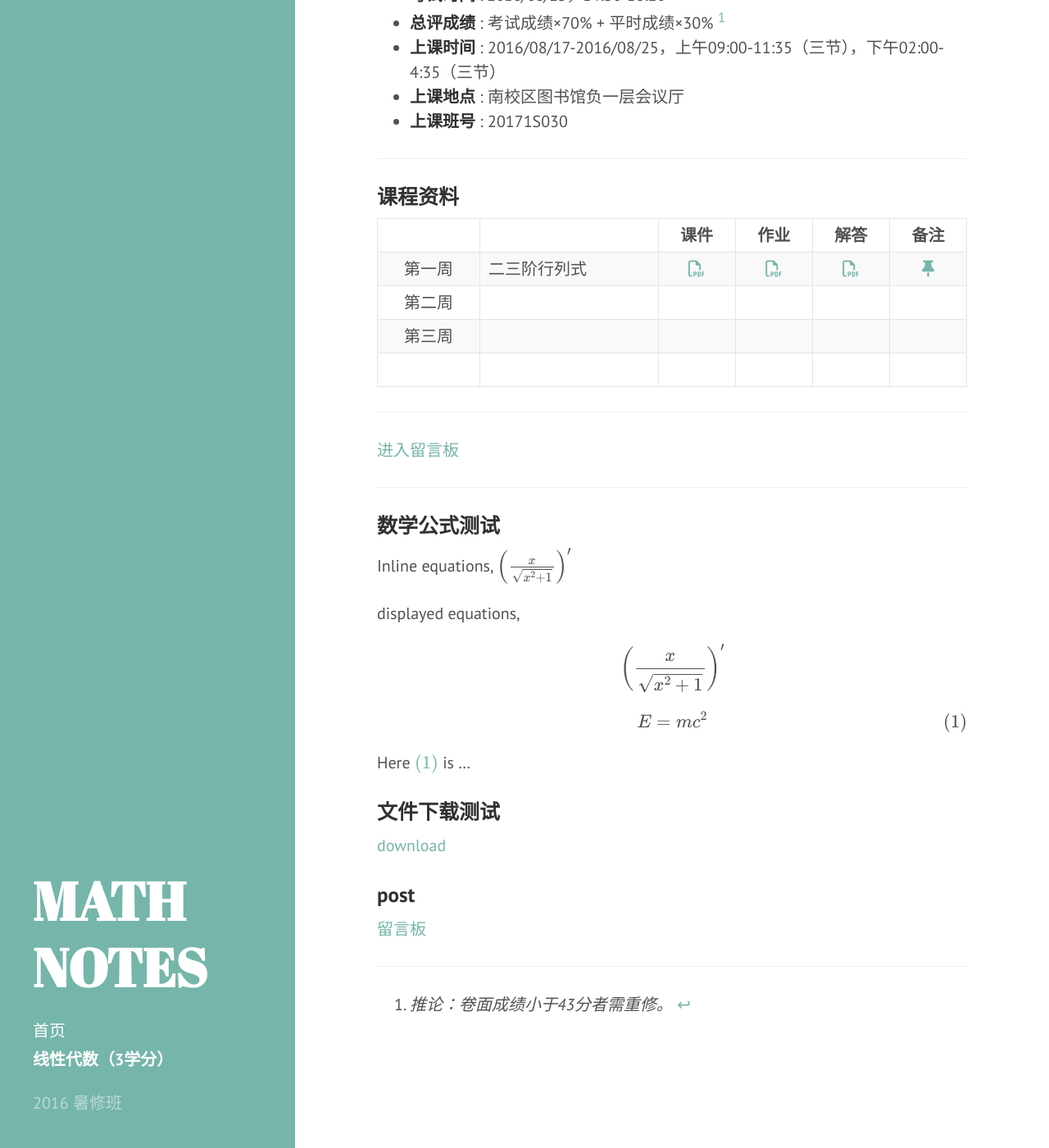
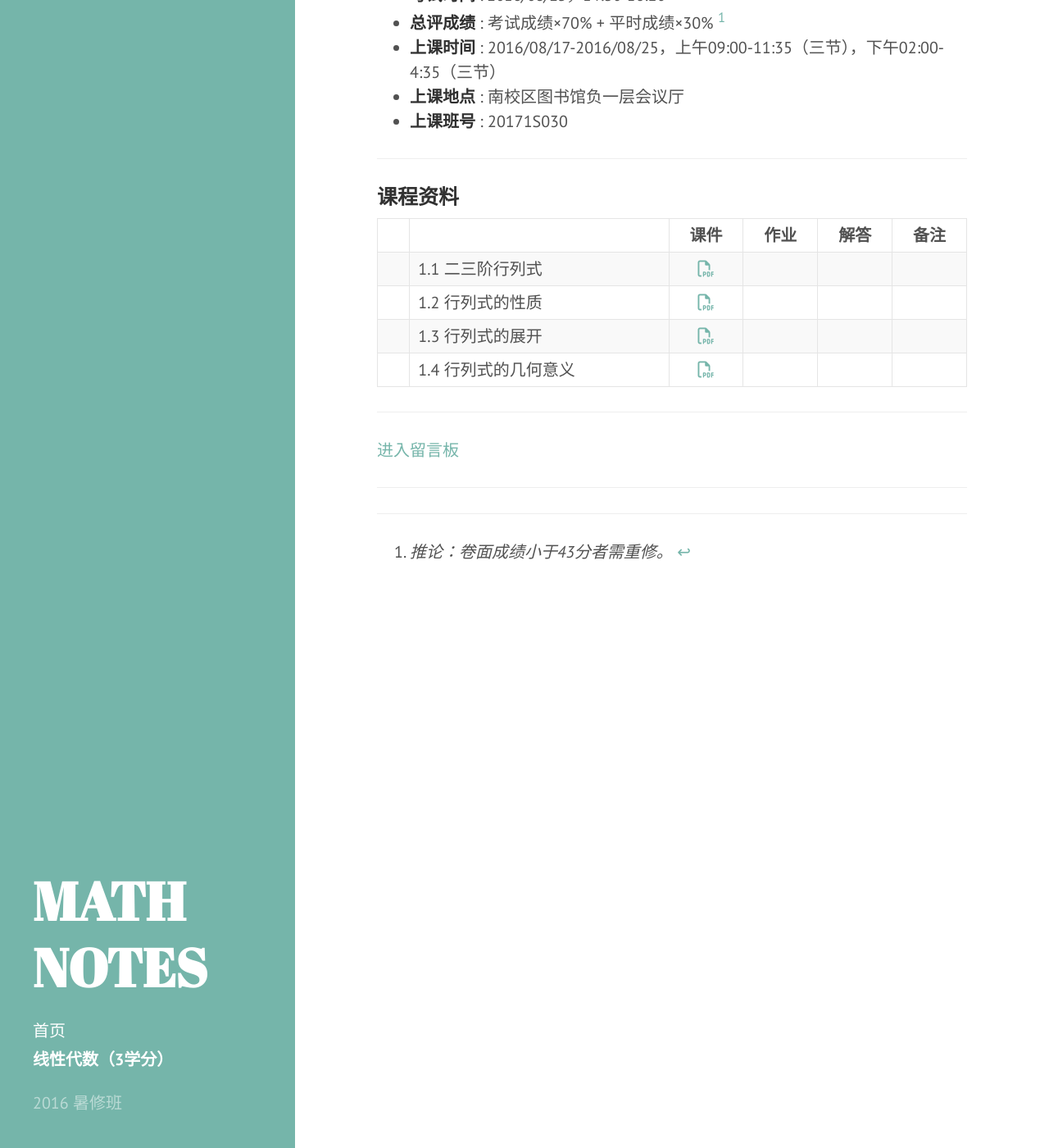
Before and after one commit to liang-teaching/liang-teaching.github.io, a Jekyll site: the page built from 2016_fall_LinearAlgebra/index.md, in a window 1280 px wide and 1400 px high, scrolled down 334 px. Shown: the whole window at 82% size. Built offline with Jekyll 4.4.1, drawn with Linux system fonts in a browser that asks for light colours; nearby versions of some CDN libraries; formulas are drawn with MathJax 3.

Commit message:
第一章课件
第一章课件

```diff
--- a/2016_fall_LinearAlgebra/index.md
+++ b/2016_fall_LinearAlgebra/index.md
@@ -26,10 +26,10 @@ title: 线性代数（3学分）
 
 |        |        | 课件 | 作业 | 解答 |	备注 |
 |:--------:|:--------|:------:|:------:|:------:|:------:|
-| 第一周 | 二三阶行列式 |  <a href="lectures/1_1.pdf" target="_blank"><i class="fa fa-file-pdf-o" aria-hidden="true"></i></a>    |   <a href="HW/HW_01.pdf" target="_blank"><i class="fa fa-file-pdf-o" aria-hidden="true"></i></a>    |   <a href="HW_sol/HW_sol_01.pdf" target="_blank"><i class="fa fa-file-pdf-o" aria-hidden="true"></i></a>    |  <a href="Misc/test_rmk" target="_blank"><i class="fa fa-thumb-tack" aria-hidden="true"></i></a>   |
-| 第二周 |        |      |      |      |      |
-| 第三周 |        |      |      |      |      |
-|       |        |      |      |      |      |
+|  | 1.1 二三阶行列式 |  <a href="lectures/1_1_二阶三阶行列式.pdf" target="_blank"><i class="fa fa-file-pdf-o" aria-hidden="true"></i></a>    |      |     |     |
+|  | 1.2 行列式的性质 |  <a href="lectures/1_2_行列式的性质.pdf" target="_blank"><i class="fa fa-file-pdf-o" aria-hidden="true"></i></a>    |      |     |     |
+|  | 1.3 行列式的展开 |  <a href="lectures/1_3_行列式的展开.pdf" target="_blank"><i class="fa fa-file-pdf-o" aria-hidden="true"></i></a>    |      |     |     |
+|  | 1.4 行列式的几何意义 |  <a href="lectures/1_4_行列式的几何意义.pdf" target="_blank"><i class="fa fa-file-pdf-o" aria-hidden="true"></i></a>    |      |     |     |
 
 ---
 
@@ -37,26 +37,5 @@ title: 线性代数（3学分）
 
 ---
 
-### 数学公式测试
-
-Inline equations, $\left( \frac{x}{\sqrt{x^2 + 1}}\right)^\prime$
-
-displayed equations,
-
-$$\left( \frac{x}{\sqrt{x^2 + 1}}\right)^\prime$$
-
-\begin{equation}\label{eq:1}
-E=mc^2
-\end{equation}
-
-Here \eqref{eq:1} is ...
-
-### 文件下载测试
-
-[download](lectures\1_1.pdf)
-
-### post
-
-<a href="{{site.url}}/2016/08/15/post-title" target="_blank">留言板</a>
 
 ---
```
Also changed, not shown: 4 other files.
